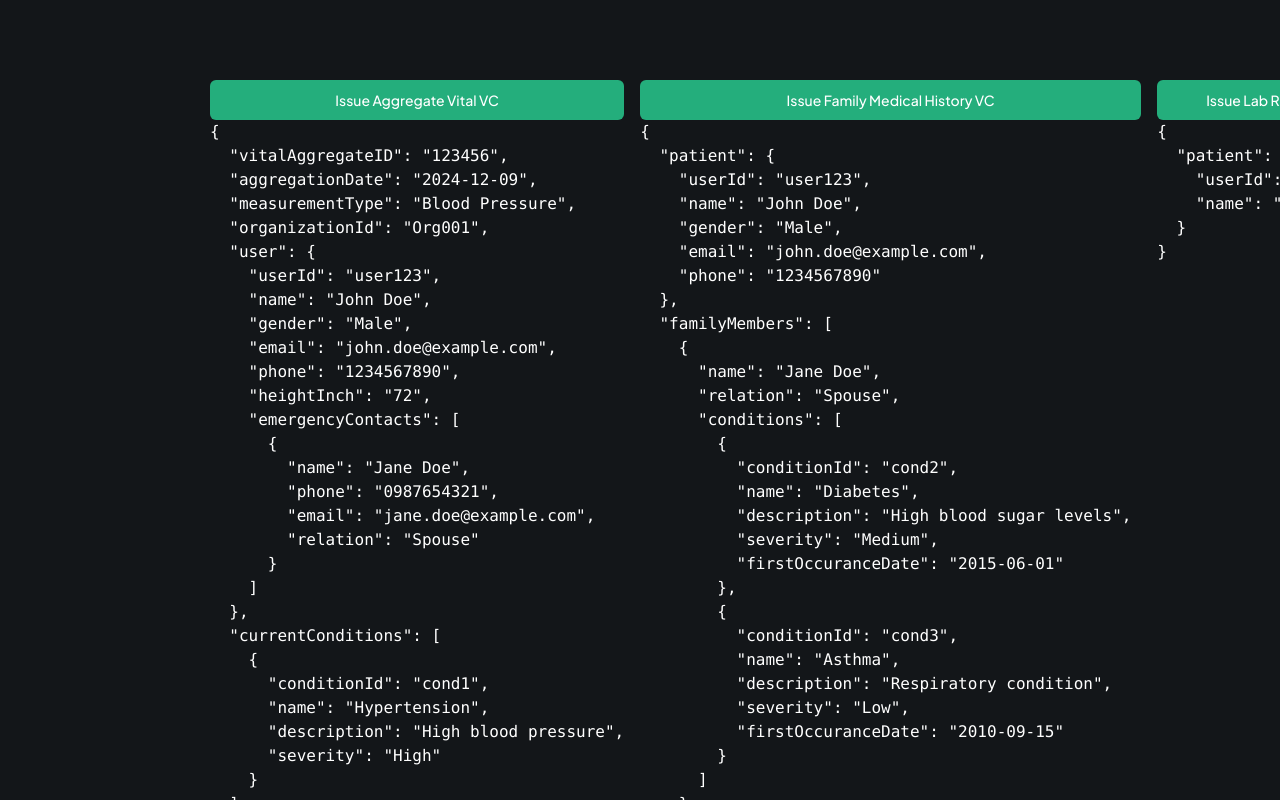
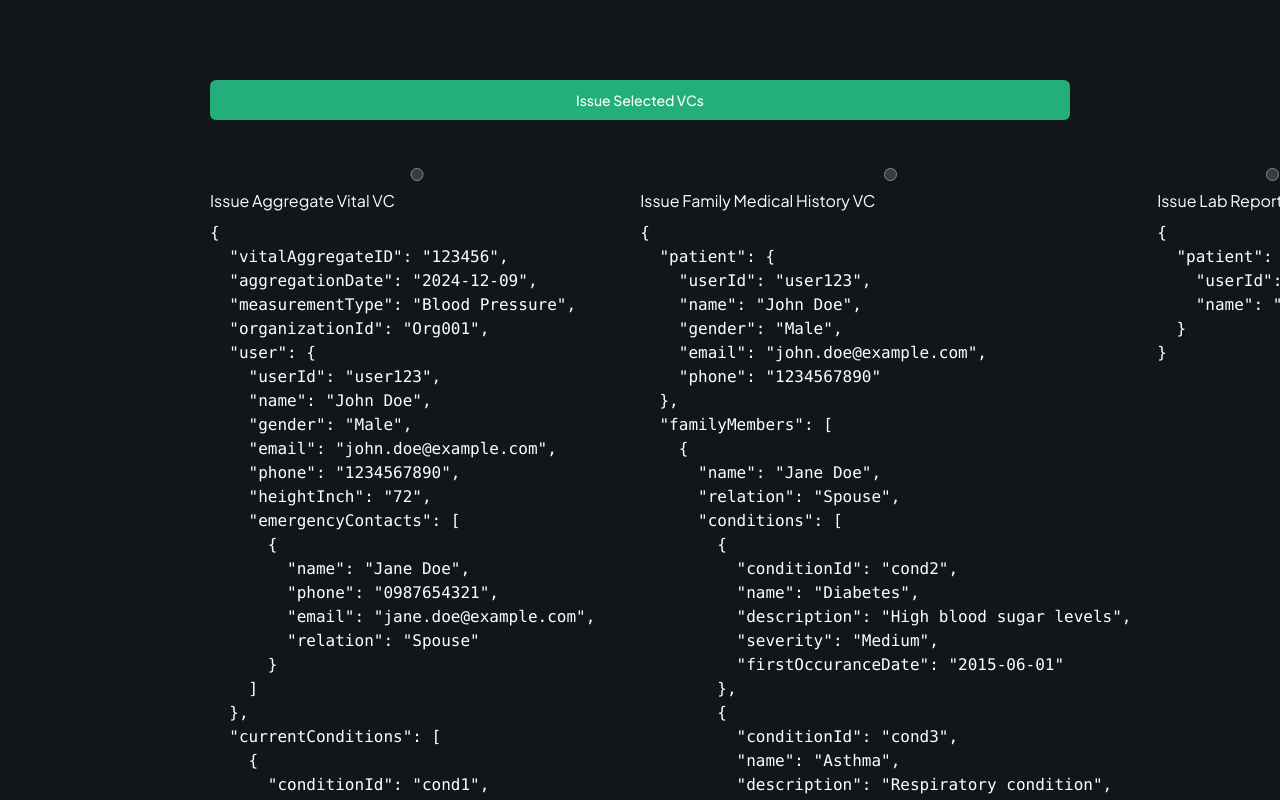
Before and after one commit to sanjay95/carebuddy, a Next.js app: page /issuance in a window 1280 px wide. Built offline with nearby package versions, Linux system fonts and the light colour scheme.

Commit message:
vc name validation and selection

```diff
--- a/app/issuance/page.tsx
+++ b/app/issuance/page.tsx
@@ -7,6 +7,9 @@ import { VaultUtils } from "@affinidi-tdk/common";
 import { OfferPayload } from "@/types/types";
 import Link from "next/link";
 import { Button } from "@/components/ui/button";
+import { VCNameValidation } from "@/lib/validation";
+import { zodResolver } from "@hookform/resolvers/zod";
+import { z } from "zod";
 
 const bpAggregateData = {
   vitalAggregateID: "123456",
@@ -139,26 +142,50 @@ const Issuance = () => {
   const [txCode, setTxCode] = useState("");
   const [issuanceResponse, setIssuanceResponse] = useState<OfferPayload>();
 
-  const form = useForm({
-    defaultValues: {},
+ const form = useForm<z.infer<typeof VCNameValidation>>({
+    resolver: zodResolver(VCNameValidation),
+    defaultValues: {
+      selectedVC: "",
+    },
   });
 
   const onSubmit = async (values: any) => {
     setIsLoading(true);
+    console.log("values", values);
 
-    const patient = {
-      name: values.name,
-    };
-    console.log("onSubmit called", patient);
-
-    //Call API to start VC issuance
-    const response = await fetch("/api/issuance/start", {
-      method: "POST",
-      body: JSON.stringify({
+    // Call API to start VC issuance
+    let requestBody;
+    switch (values.selectedVC) {
+      case "AHC Vitals Aggregate":
+      requestBody = {
         bpAggregateData,
         credentialTypeId: "AHC Vitals Aggregate",
         claimMode: StartIssuanceInputClaimModeEnum.TxCode,
-      }),
+      };
+      break;
+      case "Family Medical History":
+      requestBody = {
+        familyMedicalHistory,
+        credentialTypeId: "Family Medical History",
+        claimMode: StartIssuanceInputClaimModeEnum.TxCode,
+      };
+      break;
+      case "labReportData":
+      requestBody = {
+        labReportData,
+        credentialTypeId: "Lab Report",
+        claimMode: StartIssuanceInputClaimModeEnum.TxCode,
+      };
+      break;
+      default:
+      console.log("Invalid selection");
+      setIsLoading(false);
+      return;
+    }
+
+    const response = await fetch("/api/issuance/start", {
+      method: "POST",
+      body: JSON.stringify(requestBody),
       headers: {
       "Content-Type": "application/json",
       },
@@ -193,26 +220,26 @@ const Issuance = () => {
               onSubmit={form.handleSubmit(onSubmit)}
               className="flex-1 space-y-12"
             >
-              <div className="flex flex-col space-y-4 md:flex-row md:space-x-4 md:space-y-0">
-              <div className="flex-1">
                 <SubmitButton isLoading={isLoading}>
-                Issue Aggregate Vital VC
+                  Issue Selected VCs
                 </SubmitButton>
+                <div className="flex flex-col space-y-4">
+                  <div className="flex space-x-4">
+                  <div className="flex flex-col space-y-2">
+                    <input type="radio" id="bpAggregateData" value="AHC Vitals Aggregate" {...form.register("selectedVC")} />
+                    <label htmlFor="bpAggregateData">Issue Aggregate Vital VC</label>
                     <pre>{JSON.stringify(bpAggregateData, null, 2)}</pre>
                   </div>
-
-              <div className="flex-1">
-                <SubmitButton isLoading={isLoading}>
-                Issue Family Medical History VC
-                </SubmitButton>
+                  <div className="flex flex-col space-y-2">
+                    <input type="radio" id="familyMedicalHistory" value="Family Medical History" {...form.register("selectedVC")} />
+                    <label htmlFor="familyMedicalHistory">Issue Family Medical History VC</label>
                     <pre>{JSON.stringify(familyMedicalHistory, null, 2)}</pre>
                   </div>
-
-              <div className="flex-1">
-                <SubmitButton isLoading={isLoading}>
-                Issue Lab Report VC
-                </SubmitButton>
+                  <div className="flex flex-col space-y-2">
+                    <input type="radio" id="labReportData" value="labReportData" {...form.register("selectedVC")} />
+                    <label htmlFor="labReportData">Issue Lab Report VC</label>
                     <pre>{JSON.stringify(labReportData, null, 2)}</pre>
+                  </div>
                   </div>
                 </div>
             </form>
--- a/lib/validation.ts
+++ b/lib/validation.ts
@@ -72,6 +72,13 @@ export const PatientFormValidation = z.object({
   //   }),
 });
 
+export const VCNameValidation = z.object({
+  selectedVC: z
+    .string()
+    .min(2, "Please select a VC type")
+
+
+});
 export const CreateAppointmentSchema = z.object({
   primaryPhysician: z.string().min(2, "Select at least one doctor"),
   schedule: z.coerce.date(),
```
Lines whose indentation alone changed are shown as unchanged.
